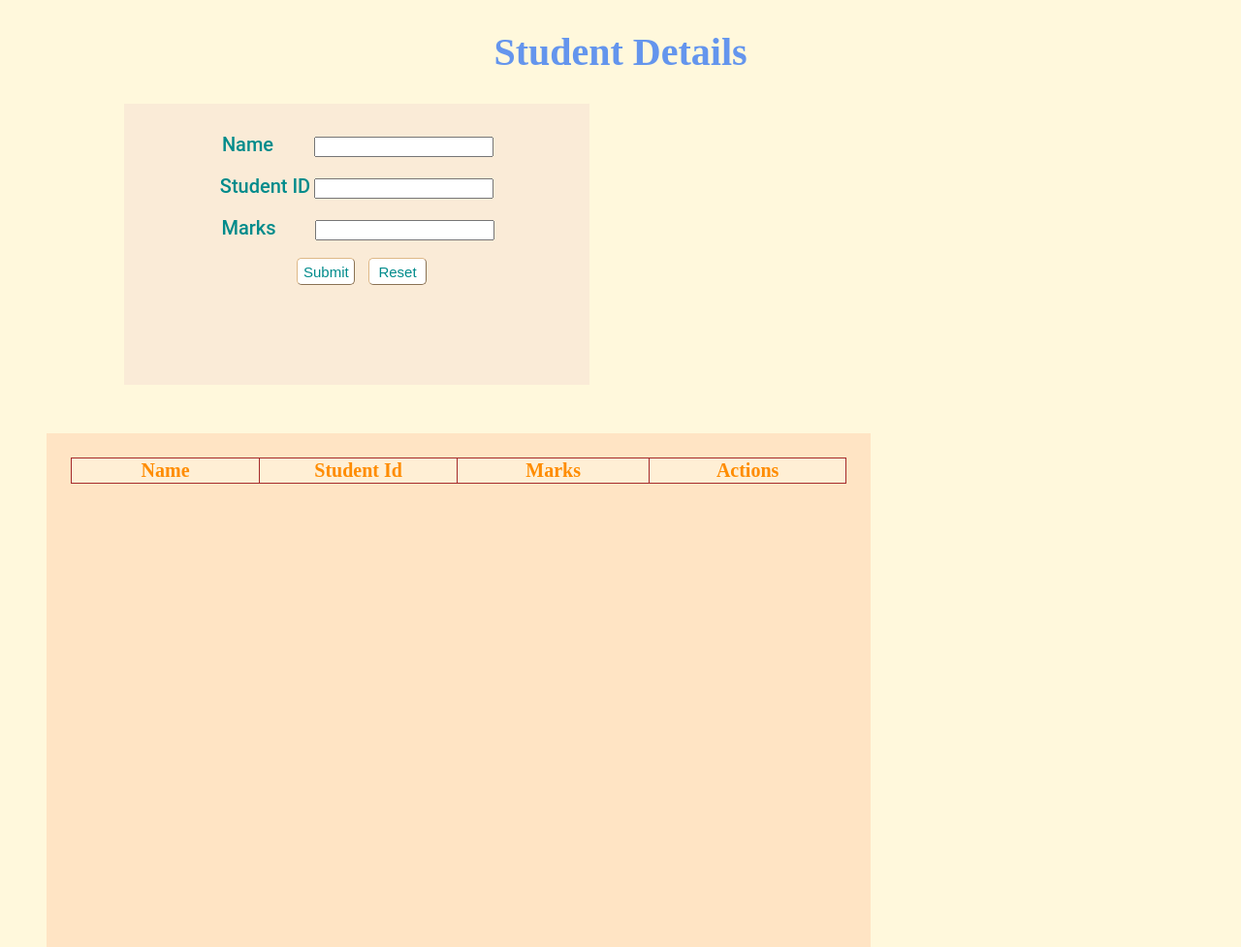
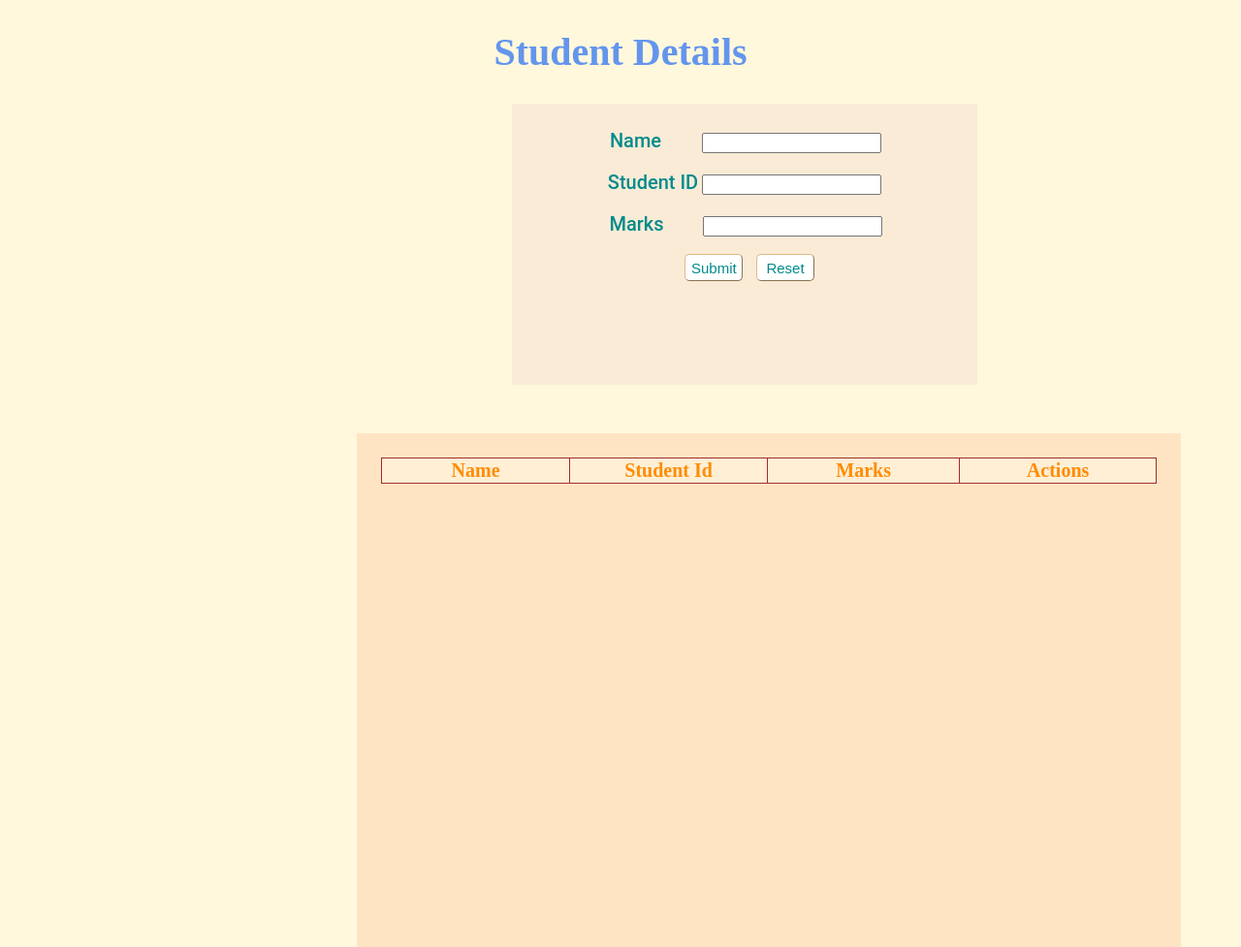
Before and after one commit to SivWebProjects/Assignments, a Flask app: template crud_operations_using_javascript/templates/index.html in a window 1280 px wide. Shown: the whole page at 97% size. Run offline with Flask 2, Linux system fonts and the light colour scheme; the template is opened without the code that fills it, so the values that code supplies are empty.

Commit message:
css file decribes styling for page

```diff
--- a/crud_operations_using_javascript/static/style.css
+++ b/crud_operations_using_javascript/static/style.css
@@ -17,17 +17,10 @@ body {
     width: 60vh;
     height: 35vh;
     text-align: center;
-    margin-left: 15vh;
+    margin-left: 65vh;
     padding-top: 10px;
     background-color: antiquewhite;
     margin-bottom: 30px;
-}
-
-.error-message {
-    font-size: 15px;
-    color: crimson;
-    font-family: "Roboto";
-    margin-bottom: 20px;
 }
 
 label {
@@ -50,11 +43,12 @@ button {
     border-width: 1px;
 }
 
-.msg {
+#msg {
     font-size: 15px;
     color: green;
     font-family: "Roboto";
     margin-bottom: 20px;
+    margin-left: 90vh;
 }
 
 .table-container {
@@ -63,7 +57,7 @@ button {
     width: 100vh;
     height: 60vh;
     text-align: center;
-    margin-left: 5vh;
+    margin-left: 45vh;
     background-color: bisque;
     margin-bottom: 30px;
 }
```
